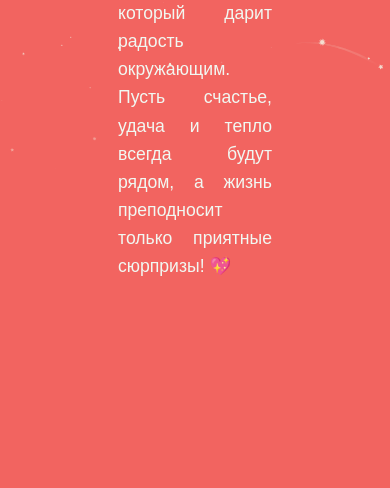
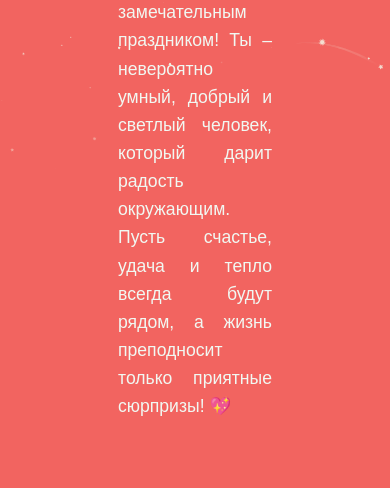
Before and after one commit to IBlank1zI/asd, a plain HTML site: page index.html in a window 390 px wide. Shown: the part 360-848 px from the top of the page. Drawn offline with Linux system fonts and the light colour scheme; animation ran at ten frames a second.

Commit message:
Update 2.css

```diff
--- a/2.css
+++ b/2.css
@@ -26,8 +26,8 @@ body {
   text-align: center;
   padding: 2rem;
   display: block;
-    margin-top: 0rem;
-    max-width: 80%;
+  margin-top: 2rem; /* Смещение текста ниже */
+  max-width: 90%; /* Сделал текст шире */
   margin-left: auto;
   margin-right: auto;
 }
@@ -39,11 +39,11 @@ body {
 .mensaje-navidad {
   font-size: 1.2rem;
   color: #f1f8f2;
-    margin-top: -0.5rem;
+  margin-top: 1rem; /* Смещение ниже */
   text-align: justify;
   line-height: 1.8;
   font-family: 'Arial', sans-serif;
-    max-width: 80%;
+  max-width: 90%; /* Сделал текст шире */
   margin-left: auto;
   margin-right: auto;
 }
@@ -53,20 +53,21 @@ body {
 .container {
   font-size: 3rem;
   padding: 1.5rem;
-    margin-top: -4rem;
-    max-width: 85%;
+  margin-top: 4rem; /* Смещение ниже */
+  max-width: 95%; /* Сделал текст шире */
 }
 
 .mensaje-navidad {
   font-size: 1.1rem;
   line-height: 1.6;
   padding: 0 1.5rem;
+  max-width: 95%; /* Сделал текст шире */
 }
 }
 
 .h1 {
 color: #ffffff;
-  margin-top: 2rem;
+margin-top: 4rem; /* Смещение ниже */
 font-size: 3rem;
 text-align: center;
 }
@@ -74,7 +75,7 @@ body {
 /* Коррекция заголовка для iPhone 13 */
 @media screen and (max-width: 390px) {
 .h1 {
-    margin-top: 4rem;
+  margin-top: 6rem; /* Смещение ниже */
   font-size: 2.2rem;
 }
 }
```
Lines whose indentation alone changed are shown as unchanged.
